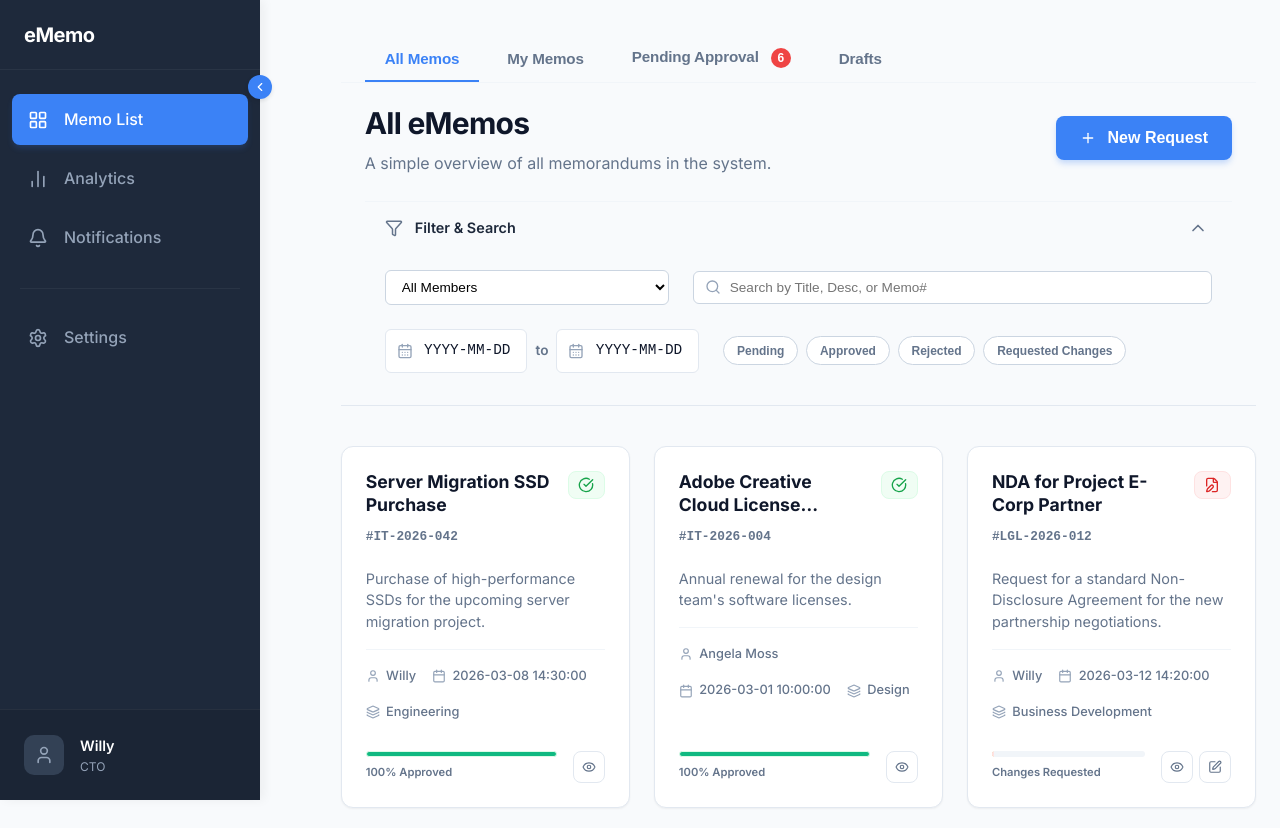
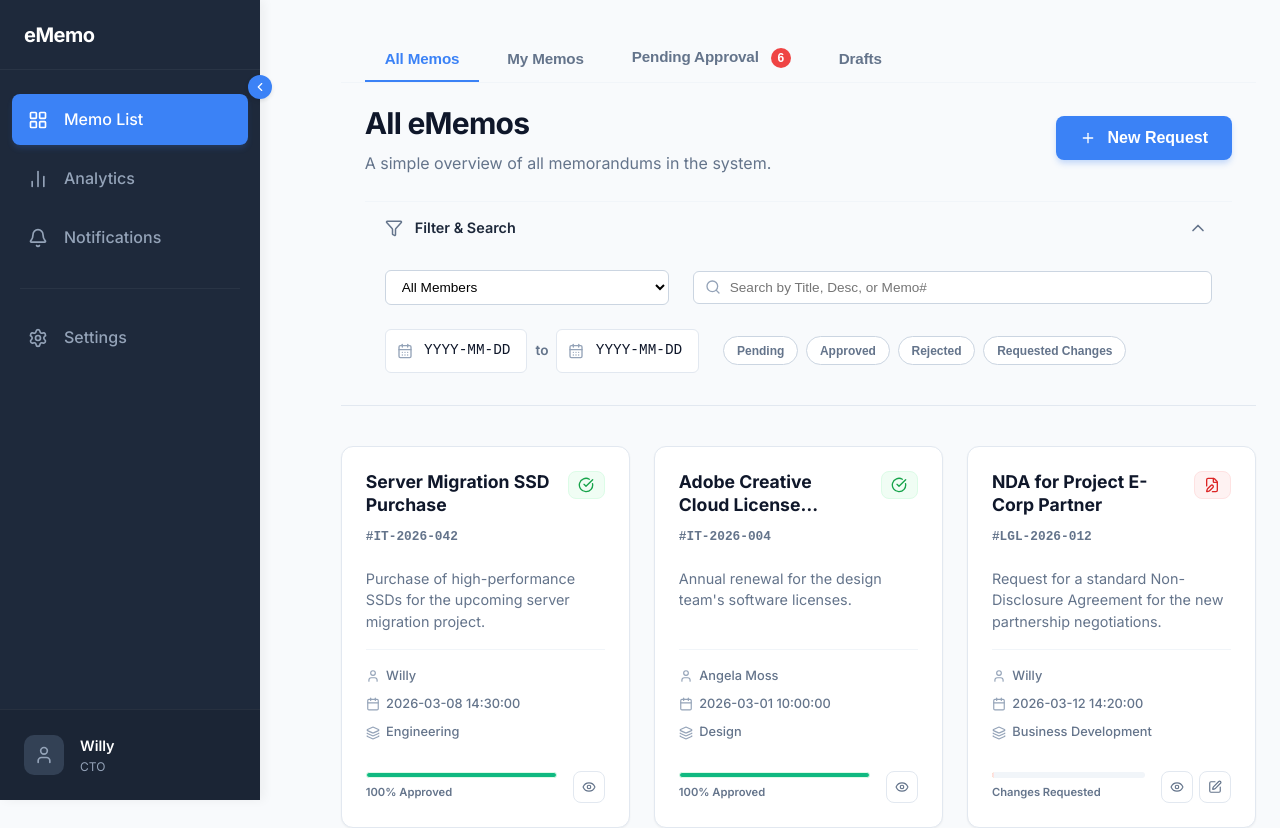
Before and after one commit to dominikuswilly/prototype-ememo, a Vue app: page / in a window 1280 px wide. Shown: the top 828 px of the page. Built offline with nearby package versions, Linux system fonts and the light colour scheme.

Commit message:
memo card

```diff
--- a/src/components/MemoList.vue
+++ b/src/components/MemoList.vue
@@ -1833,12 +1833,13 @@ const getHistoryDotColor = (action) => {
   line-clamp: 3;
   -webkit-box-orient: vertical;
   overflow: hidden;
+  height: 4.05rem; /* Rigid height for 3 lines (3 * 1.5 * 0.9rem) */
 }
 
 .memo-details-row {
   display: flex;
-  flex-wrap: wrap;
-  gap: 1rem;
+  flex-direction: column;
+  gap: 0.5rem;
   border-top: 1px solid #f1f5f9;
   padding-top: 1rem;
 }
@@ -1850,6 +1851,13 @@ const getHistoryDotColor = (action) => {
   font-size: 0.8rem;
   color: var(--text-muted);
   font-weight: 500;
+  min-width: 0; /* Allow grid item to shrink below content size */
+}
+
+.detail-item span {
+  overflow: hidden;
+  text-overflow: ellipsis;
+  white-space: nowrap;
 }
 
 .detail-icon {
```
